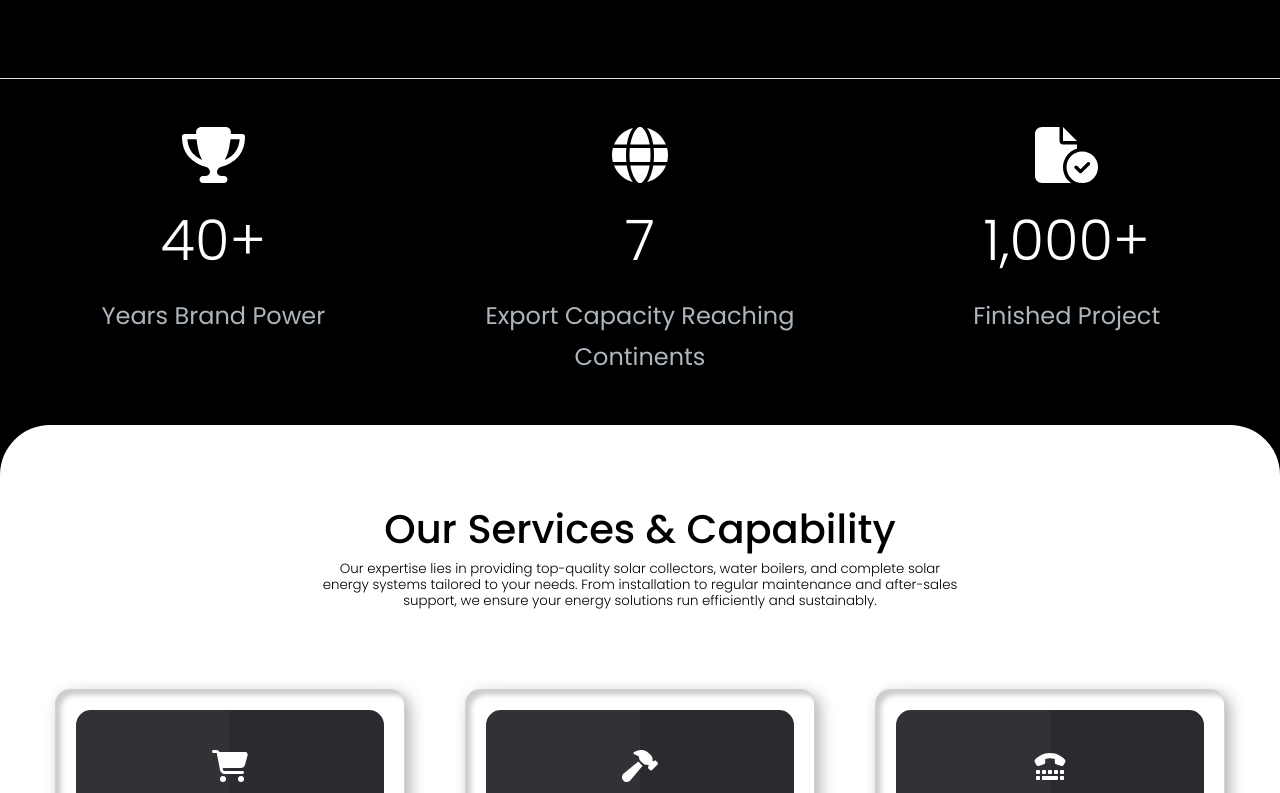
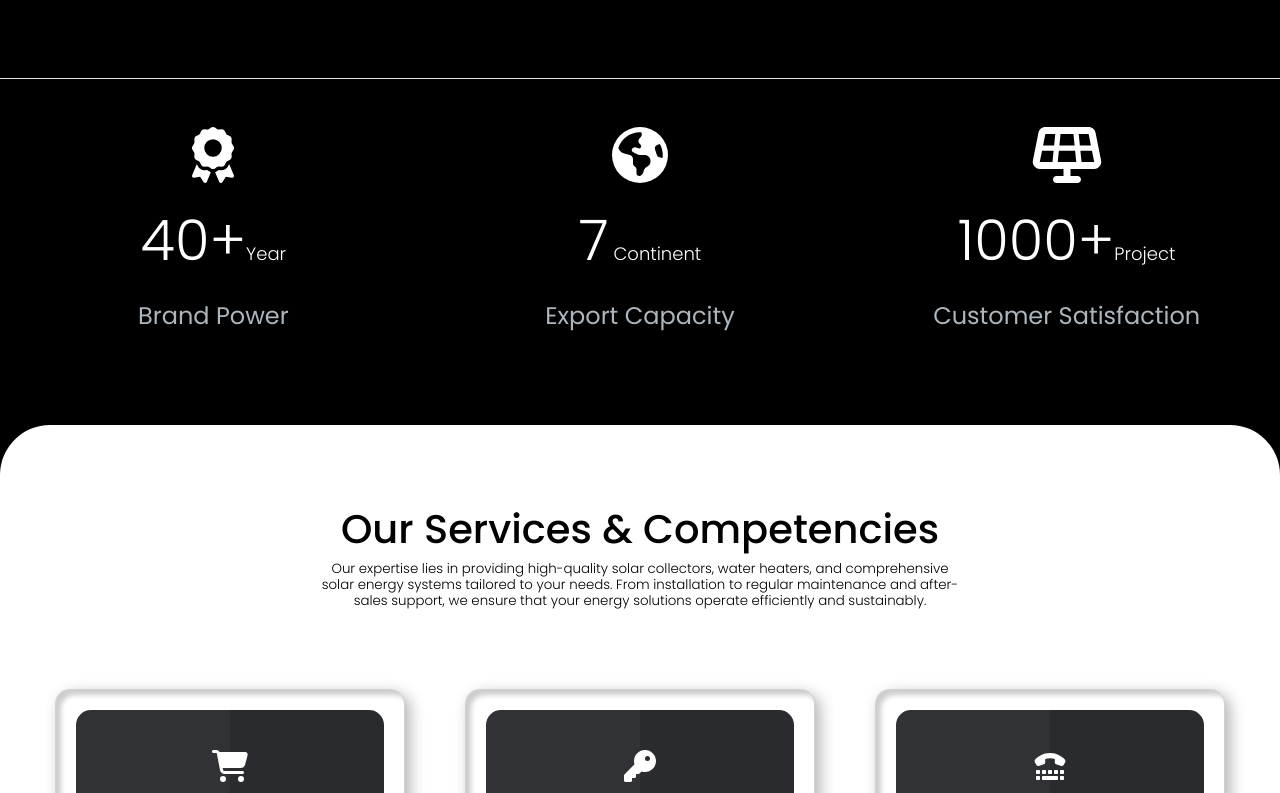
Before and after one commit to vuranokyigit/IstekComp, a React (Create React App) app in the folder istek-company/: page / in a window 1280 px wide. Shown: the part 927-1720 px from the top of the page. Built offline with nearby package versions, Linux system fonts and the light colour scheme; a web font is replaced by a local one.

Commit message:
homeRevisionFromIstek

```diff
--- a/istek-company/src/components/locales/en.json
+++ b/istek-company/src/components/locales/en.json
@@ -11,9 +11,12 @@
     "homeAboutUsSecondTitle": "Establishing New Benchmarks Since 2019",
     "homeAboutUsParagraph": "Founded in 2019, Evacare embarked on its journey by manufacturing compressed elastomeric components. In a short span, we pivoted towards the creation of ground-breaking products such as cross-linked EVA materials, becoming an indispensable supplier for the footwear industry in sole manufacturing.",
     "homeAboutUsLink": "Read More",
-    "homeCounterBrands": "Years Brand Power",
-    "homeCounterArea": "Export Capacity Reaching Continents",
-    "homeCounterProject": "Finished Project",
+    "homeCounterBrandsT": "Year",
+    "homeCounterAreaT": " Continent",
+    "homeCounterProjectT": "Project",
+    "homeCounterBrands": "Brand Power",
+  "homeCounterArea": "Export Capacity",
+  "homeCounterProject": "Customer Satisfaction",
     "homeCounterFactoryArea": "Factory",
     "homeTableTitleSoles": "Soles",
     "homeTableBodySoles": "Lightweight, flexible, abrasion, resistant, soft touch",
@@ -83,14 +86,14 @@
     "contactInfoMapAddress": "https://www.google.com/maps/embed/v1/place?q=Ziya+Gökalp,+EVACARE+Granül+Plastik+San.+Tic.+A.Ş.,+İkitelli+Osb/Başakşehir/İstanbul,+Türkiye&key=AIzaSyBFw0Qbyq9zTFTd-tUY6dZWTgaQzuU17R8",
     "footerProductsTitle": "Products",
     "footerProducts1": "Solar Collectors",
-    "footerProducts2": "Boyler",
+    "footerProducts2": "Boiler",
     "footerProducts3": "Solar Energy Systems",
     "footerCompanyTitle": "Company",
     "footerCompanyLink1": "About Us",
-    "footerCompanyLink2": "Products",
-    "footerCompanyLink3": "Contact",
+    "footerCompanyLink2": "Vision & Mission",
+    "footerCompanyLink3": "Management",
     "footerCompanyLink4": "Maintenance",
-    "footerContactTitle": "CONTACT US",
+    "footerContactTitle": "CONTACT",
     "footerContactButton": "Contact Us",
     "footerCopyRightText": "All Right Reserved By",
     "footerPrivacy": "Privacy & Policy",
@@ -106,16 +109,16 @@
     "faqQuestion5": "How Can Heat Loss Issues Be Solved?",
     "faqAnswer5": "Use quality insulation materials and regularly check the system components.",
     "boilerTitle": "VERTICAL BOILER",
-    "ourServicesTitle": "Our Services & Capability",
-    "ourServicesParagraph": "Our expertise lies in providing top-quality solar collectors, water boilers, and complete solar energy systems tailored to your needs.  From installation to regular maintenance and after-sales support, we ensure your energy solutions run efficiently and sustainably.",
+    "ourServicesTitle": "Our Services & Competencies",
+    "ourServicesParagraph": "Our expertise lies in providing high-quality solar collectors, water heaters, and comprehensive solar energy systems tailored to your needs. From installation to regular maintenance and after-sales support, we ensure that your energy solutions operate efficiently and sustainably.",
     "ourServicesCard1Title": "Sales",
-  "ourServicesCard1Paragraph": "We deliver our solar collectors, boilers, and solar energy systems, tailored to meet your needs, providing maximum support at every step.",
-  "ourServicesCard2Title": "Turnkey Projects",
+    "ourServicesCard1Paragraph": "We offer solar collectors, water boilers, and solar energy systems tailored to your specific needs, providing maximum support at every stage of the process.",
+    "ourServicesCard2Title": "Turnkey Projects",
   "ourServicesCard2Paragraph": "We are with you at every step with project planning and installation services.",
   "ourServicesCard3Title": "After-Sales",
   "ourServicesCard3Paragraph": "We are at your service with our technical team to support you with all issues, both under and outside of warranty.",
   "energyNaturalTitle": "We Bring the Energy of Nature to You",
-  "energyNaturalParagraph": "We harness the power of the sun to provide eco-friendly and economical energy solutions. From thermal solar collectors to energy systems, we offer domestic sales and installation services while exporting our products worldwide, contributing to the global energy transition.",
+  "energyNaturalParagraph": "We harness the power of the sun to provide eco-friendly and cost-effective energy solutions. With a wide range of products from solar thermal collectors to energy systems, we offer sales, installation, and after-sales services. Additionally, we contribute to the global energy transformation by exporting our products worldwide.",
   "recentProjectsTitle": "Our Recent Projects",
   "recentProjectsParagraph": "We are proud to have completed numerous projects in various sectors, including residential, commercial, and industrial. Our projects are designed to meet the specific needs of our customers, providing efficient and sustainable energy solutions.",
   "yapiTipi": "Building Type",
@@ -136,8 +139,9 @@
   "yapıdaBulunanKişiSayısı": "Number of People in the Building",
   "hesaplaButonu": "Calculate",
   "BoylerNeed": "Boiler Requirement",
-  "KollektorL": "Large Collector",
-  "KollektorS": "Small Collector"
+  "KollektorL": "Istek Cu+ Large ",
+  "KollektorS": "Istek Cu+ Standard",
+  "solarEnergySystemTitle": "Solar Energy System Calculation"
 
 
   }
--- a/istek-company/src/components/locales/tr.json
+++ b/istek-company/src/components/locales/tr.json
@@ -11,9 +11,12 @@
     "homeAboutUsSecondTitle": "2019 Yılından İtİbaren Yenİ Standartlar Belİrlİyoruz",
     "homeAboutUsParagraph": "2019 yılında kurulan Evacare, sıkıştırılmış elastomerik bileşenlerin üretimiyle yolculuğuna başladı. Kısa bir süre içinde, çapraz bağlı EVA malzemeleri gibi çığır açan ürünlerin üretimine yönelerek, ayakkabı endüstrisinde taban üretiminde vazgeçilmez bir tedarikçi haline geldik.",
     "homeAboutUsLink": "Daha Fazla Bilgi İçin",
-    "homeCounterBrands": "Yılların Marka Gücü",
-    "homeCounterArea": "Kıtada İhracat Kapasitesine Ulaşma",
-    "homeCounterProject": "Tamamlanmış Proje",
+    "homeCounterBrandsT": "Yıl",
+    "homeCounterAreaT": " Kıta",
+    "homeCounterProjectT": "Proje",
+    "homeCounterBrands": "Marka Gücü",
+    "homeCounterArea": "İhracat Kapasitesi",
+    "homeCounterProject": "Müşteri Memnuniyeti",
     "homeCounterFactoryArea": "Fabrika",
     "homeTableTitleSoles": "Tabanlar",
     "homeTableBodySoles": "Hafif, esnek, aşınmaya dayanıklı, yumuşak dokunuşlu",
@@ -83,12 +86,12 @@
     "footerProducts1": "Güneş Kollektörleri",
     "footerProducts2": "Boyler",
     "footerProducts3": "Güneş Enerjisi Sistemleri",
-    "footerCompanyTitle": "Şİrket",
+    "footerCompanyTitle": "Şirket",
     "footerCompanyLink1": "Hakkımızda",
-    "footerCompanyLink2": "Ürünler",
-    "footerCompanyLink3": "İletişim",
+    "footerCompanyLink2": "Vizyon & Misyon",
+    "footerCompanyLink3": "Yönetim",
     "footerCompanyLink4": "Bakım",
-    "footerContactTitle": "BİZİMLE İLETİŞİME GEÇİN",
+    "footerContactTitle": " İLETİŞİM ",
     "footerContactButton": "Bizimle İletişime Geçin",
     "footerCopyRightText": "Tüm Hakları Saklıdır",
     "footerPrivacy": "Gizlilik ve Politika",
@@ -104,16 +107,16 @@
     "faqQuestion5":"Isı Kaybı Sorunu Nasıl Çözülür?",
     "faqAnswer5":"Kaliteli izolasyon malzemeleri kullanmak ve sistem bileşenlerini düzenli kontrol etmek.",
     "boilerTitle": "DİK BOYLER",
-    "ourServicesTitle": "Hizmetlerimiz ve Yeteneklerimiz",
-  "ourServicesParagraph": "Uzmanlığımız, ihtiyaçlarınıza göre özelleştirilmiş yüksek kaliteli güneş kolektörleri, su ısıtıcıları ve tam güneş enerjisi sistemleri sunmaktır. Kurulumdan düzenli bakıma ve satış sonrası destek hizmetlerine kadar, enerji çözümlerinizin verimli ve sürdürülebilir bir şekilde çalışmasını sağlıyoruz.",
+    "ourServicesTitle": "Hizmetlerimiz & Yetkinliklerimiz",
+  "ourServicesParagraph": "Uzmanlık alanımız, ihtiyaçlarınıza özel olarak tasarlanmış yüksek kaliteli güneş kolektörleri, su ısıtıcıları ve tam kapsamlı güneş enerjisi sistemleri sunmaktır. Kurulumdan düzenli bakıma ve satış sonrası destek hizmetlerine kadar, enerji çözümlerinizin verimli ve sürdürülebilir bir şekilde çalışmasını garanti ediyoruz.",
   "ourServicesCard1Title": "Satış",
-    "ourServicesCard1Paragraph": "İhtiyaçlarına cevap verecek şekilde uyarlayacağımız güneş kollektörü, boyler ve güneş enerjisi sistemlerimizi bütün adımlarda size maksimum desteği sağlayarak ulaştırıyoruz.",
+    "ourServicesCard1Paragraph": "İhtiyaçlarınıza özel olarak uyarlayacağımız güneş kolektörleri, boylerler ve güneş enerjisi sistemlerini, sürecin her aşamasında size maksimum destek sağlayarak sunuyoruz.",
     "ourServicesCard2Title": "Anahtar Teslim Projeler",
     "ourServicesCard2Paragraph": "Proje planlaması ve montaj hizmetleri ile her adımda yanındayız.",
     "ourServicesCard3Title": "Satış Sonrası",
-    "ourServicesCard3Paragraph": "Garanti kapsamında ve dışında bütün sorunlarınızda destek olacak teknik ekip ile hizmetinizdeyiz.",
+    "ourServicesCard3Paragraph": "Garanti kapsamında veya dışında karşılaşabileceğiniz tüm sorunlarda, uzman teknik ekibimizle yanınızdayız.",
     "energyNaturalTitle": "Doğanın Enerjisini Sizlerle Buluşturuyoruz",
-    "energyNaturalParagraph": "Güneşin gücünü yakalayarak çevre dostu ve ekonomik enerji çözümleri sunuyoruz. Termal güneş kollektörlerinden enerji sistemlerine, yurtiçinde satış ve montaj hizmeti sağlarken, ürünlerimizi dünyanın dört bir yanına ihraç ederek küresel enerji dönüşümüne katkıda bulunuyoruz.",
+    "energyNaturalParagraph": "Güneşin gücünü yakalayarak çevre dostu ve ekonomik enerji çözümleri sunuyoruz. Termal güneş kollektörlerinden enerji sistemlerine kadar uzanan geniş ürün yelpazemizle, satış, kurulum ve satış sonrası hizmetleri sağlıyoruz. Ayrıca, ürünlerimizi dünyanın dört bir yanına ihraç ederek küresel enerji dönüşümüne katkıda bulunuyoruz.",
     "recentProjectsTitle": "Son Projelerimiz",
   "recentProjectsParagraph": "Konut, ticari ve endüstriyel olmak üzere çeşitli sektörlerde birçok projeyi tamamlamış olmaktan gurur duyuyoruz. Projelerimiz, müşterilerimizin özel ihtiyaçlarını karşılamak üzere tasarlanmış, verimli ve sürdürülebilir enerji çözümleri sunmaktadır.",
   "yapiTipi": "Yapı Tipi",
@@ -134,18 +137,8 @@
   "yapıdaBulunanKişiSayısı":"Yapıda Bulunan Kişi Sayısı",
   "hesaplaButonu":"Hesapla",
   "BoylerNeed":"Boyler İhtiyacı",
-  "KollektorL":"Kollektör Büyük",
-  "KollektorS":"Kollektör Küçük"
-
-
-
-
-
-
-
-
-
-
-
+  "KollektorL":"Istek Cu+ Büyük",
+  "KollektorS":"Istek Cu+ Küçük",
+  "solarEnergySystemTitle": "Güneş Enerjisi Sistemleri Hesaplama Aracı"
 
   }
--- a/istek-company/src/components/main/home.jsx
+++ b/istek-company/src/components/main/home.jsx
@@ -3,7 +3,7 @@ import CountUp from 'react-countup';
 
 import { useTranslation } from 'react-i18next';
 import { FontAwesomeIcon } from '@fortawesome/react-fontawesome';
-import { faFileCircleCheck, faTrophy, faGlobe, faCartShopping, faHammer,faTty } from '@fortawesome/free-solid-svg-icons';
+import { faSolarPanel, faAward, faEarthAmericas, faCartShopping, faKey,faTty } from '@fortawesome/free-solid-svg-icons';
 
 const Home = () => {
   const { t } = useTranslation();
@@ -83,10 +83,10 @@ const Home = () => {
       id="counterMainDiv"
     >
       <div className="container" id="counterCont">
-        {/* Production Counter */}
+        {/* BRANDS Counter */}
         <div className="col-4 col-md-4 col-lg-4 mb-7 mb-lg-0" id="counterPart">
           <span className="homeIcon">
-            <FontAwesomeIcon icon={faTrophy} size="2xl" />
+            <FontAwesomeIcon icon={faAward} size="2xl" />
           </span>
           <div
             className="d-flex align-items-center justify-content-center mb-2"
@@ -94,16 +94,16 @@ const Home = () => {
           >
             <span className="icon-line-mobile mr-3" />
             <span className="number">
-              <CountUp start={0} end={40} duration={2.5} />+
+              <CountUp start={0} end={40} duration={2.5} />+<span style={{fontSize:"large"}}>{t('homeCounterBrandsT')}</span>
             </span>
           </div>
           <span className="caption">{t('homeCounterBrands')}</span>
         </div>
 
-        {/* Workers Counter */}
+        {/* GLOBAL Counter */}
         <div className="col-4 col-md-4 col-lg-4 mb-7 mb-lg-0" id="counterPart">
           <span className="homeIcon">
-            <FontAwesomeIcon icon={faGlobe} size="2xl" />
+            <FontAwesomeIcon icon={faEarthAmericas} size="2xl" />
           </span>
           <div
             className="d-flex align-items-center justify-content-center mb-2"
@@ -111,23 +111,23 @@ const Home = () => {
           >
             <span className="icon-line-lightbulb mr-3" />
             <span className="number">
-              <CountUp start={0} end={7} duration={2.5} />
+              <CountUp start={0} end={7} duration={2.5} /><span style={{fontSize:"large"}}>{t('homeCounterAreaT')}</span>
             </span>
           </div>
           <span className="caption">{t('homeCounterArea')}</span>
         </div>
 
-        {/* Factory Area Counter */}
+        {/* PROJECT Counter */}
         <div className="col-4 col-md-4 col-lg-4 mb-7 mb-lg-0" id="counterPart">
           <span className="homeIcon">
-            <FontAwesomeIcon icon={faFileCircleCheck} size="2xl" />
+            <FontAwesomeIcon icon={faSolarPanel} size="2xl" />
           </span>
           <div
             className="d-flex align-items-center justify-content-center mb-2"
             id="infoNumber"
           >
-            <span className="number">
-              <CountUp start={0} end={1000} duration={2.5} />+
+            <span className="number" >
+              <CountUp start={0} end={1000} duration={2.5} separator=""/>+<span style={{fontSize:"large"}}>{t('homeCounterProjectT')}</span>
             </span>
           </div>
           <span className="caption">
@@ -178,7 +178,7 @@ const Home = () => {
               <div class="content">
                 <span>
                   <FontAwesomeIcon
-                    icon={faHammer}
+                    icon={faKey}
                     size="2xl"
                     style={{ marginBottom: '30px', marginTop: '20px' }}
                   />
@@ -268,7 +268,7 @@ const Home = () => {
         }}
         id="solarEnergySystemCalculation"
       >
-        <h1 style={{ color: 'black' }}>Solar Energy System Calculation</h1>
+        <h1 style={{ color: 'black' }}>{t('solarEnergySystemTitle')}</h1>
         <div
           className="uk-bg-white br-20 mk5-ic uk-position-relative min-h500 ic-color"
           id="uk-bg-white"
--- a/istek-company/src/components/main/main.jsx
+++ b/istek-company/src/components/main/main.jsx
@@ -15,7 +15,7 @@ import Footer from '../footer/footer';
 import IstekAlu from '../products/istekAlu';
 import IstekCu from '../products/istekCu';
 import IstekCuPlus from '../products/istekCuPlus';
-import Maintenance from './maintenance';
+//import Maintenance from './maintenance';
 
 const Main = () => {
     return (
@@ -28,7 +28,7 @@ const Main = () => {
                     <Route path="/istek/humanres/ferdadurdu" element={<Ferdadurdu />} />
                     <Route path="/istek/humanres/turkuacar" element={<Turkuacar />} />
                     <Route path="/istek/product" element={<Product />} />
-                    <Route path="/istek/maintenance" element={<Maintenance />} />
+                    {/* <Route path="/istek/maintenance" element={<Maintenance />} /> */}
                     <Route path="/istek/contact" element={<Contact />} />
                     <Route path="/istek/istek-cu-plus" element={<IstekCuPlus />} />
                     <Route path="/istek/istek-alu" element={<IstekAlu />} />
--- a/istek-company/src/components/navbar/navbar.jsx
+++ b/istek-company/src/components/navbar/navbar.jsx
@@ -36,7 +36,7 @@ const MyNavbar = () => {
                     <div id="firstChild"><Nav.Link  style={{color:"#ffffff"}} href="/">{t('navbarHome')}</Nav.Link></div>
                     <div id="secondChild"><Nav.Link  style={{color:"#ffffff"}} href="/istek/about">{t('navbarAboutUs')}</Nav.Link></div>
                     <div id="thirdChild"><Nav.Link  style={{color:"#ffffff"}} href="/istek/product">{t('navbarProduct')}</Nav.Link></div>
-                    <div id="fifthChild"><Nav.Link  style={{color:"#ffffff"}} href="/istek/maintenance">{t('navbarMaintenance')}</Nav.Link></div>
+                    {/* <div id="fifthChild"><Nav.Link  style={{color:"#ffffff"}} href="/istek/maintenance">{t('navbarMaintenance')}</Nav.Link></div> */}
                     <div  id="fourthChild"><Nav.Link style={{color:"#ffffff"}} href="/istek/contact">{t('navbarContact')}</Nav.Link></div>
                 </Nav>
                 </div>
```
Also changed, not shown: istek-company/src/components/footer/footer.jsx (+19 -17 lines), istek-company/src/components/locales/rs.json (+16 -12 lines).
